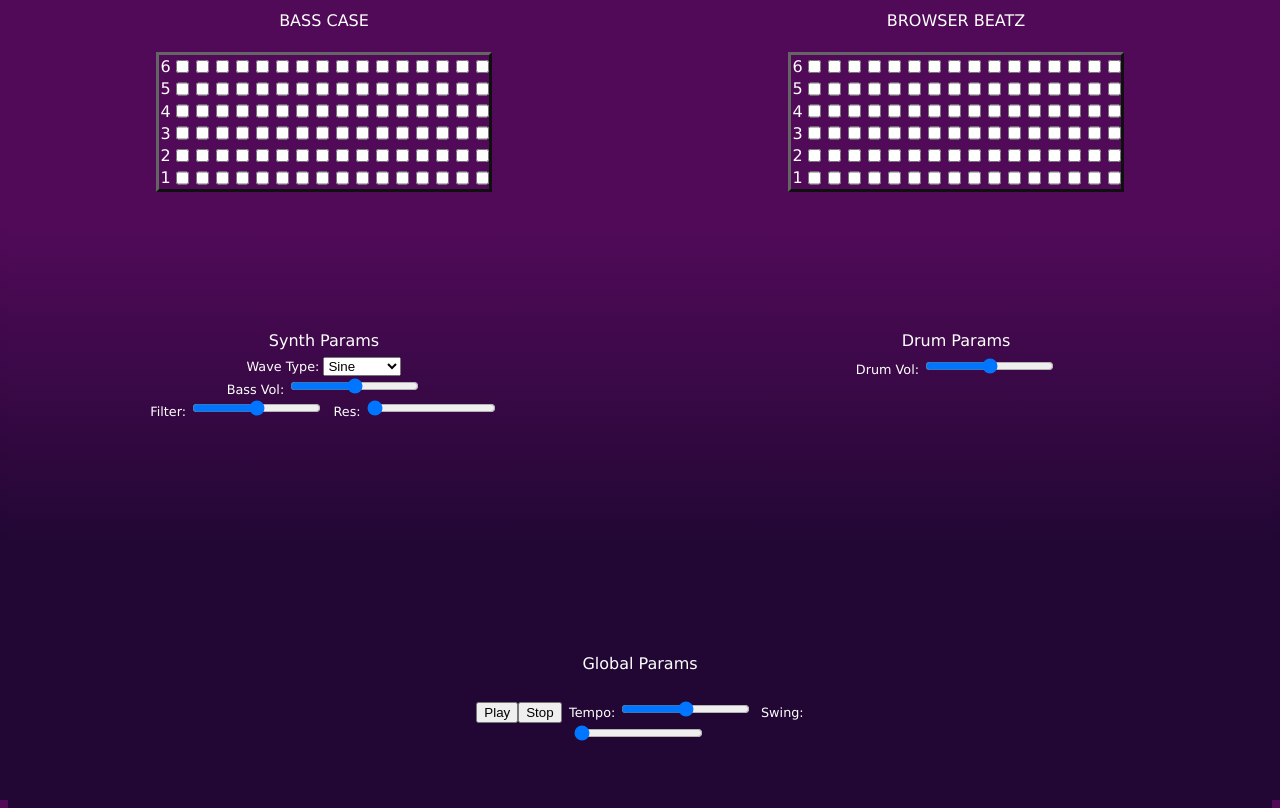
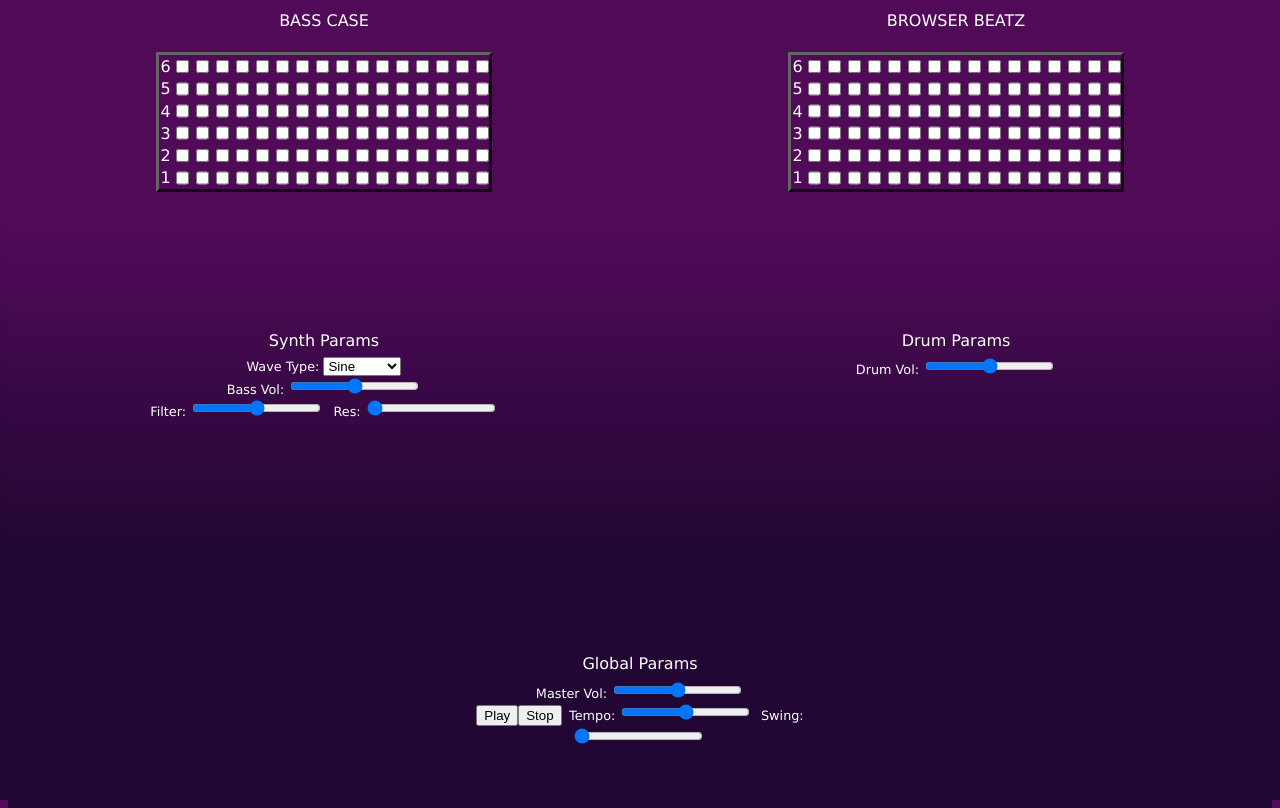
Before and after one commit to PatrickMackridge/browser-beat2, a website with bundled scripts: page index.html in a window 1280 px wide. Built offline with nearby package versions, Linux system fonts and the light colour scheme; files whose address does not match are found by name.

Commit message:
Swing control now has a range of 0-50

```diff
--- a/index.html
+++ b/index.html
@@ -293,9 +293,10 @@
     <div class="globalParams">
       <p>Global Params</p>
       <p />
-      <!--     <label>Master Vol:
-        <input type="range" min="0" max="100" value="50" class="masterVol">
-      </label> -->
+      <label
+        >Master Vol:
+        <input type="range" min="0" max="100" value="50" class="masterVol" />
+      </label>
       <br />
       <button class="playAll">Play</button><button class="stopAll">Stop</button>
       <label
@@ -304,7 +305,7 @@
       </label>
       <label
         >Swing:
-        <input type="range" min="0" max="100" value="0" class="swing" />
+        <input type="range" min="0" max="50" value="0" class="swing" />
       </label>
     </div>
   </body>
```
